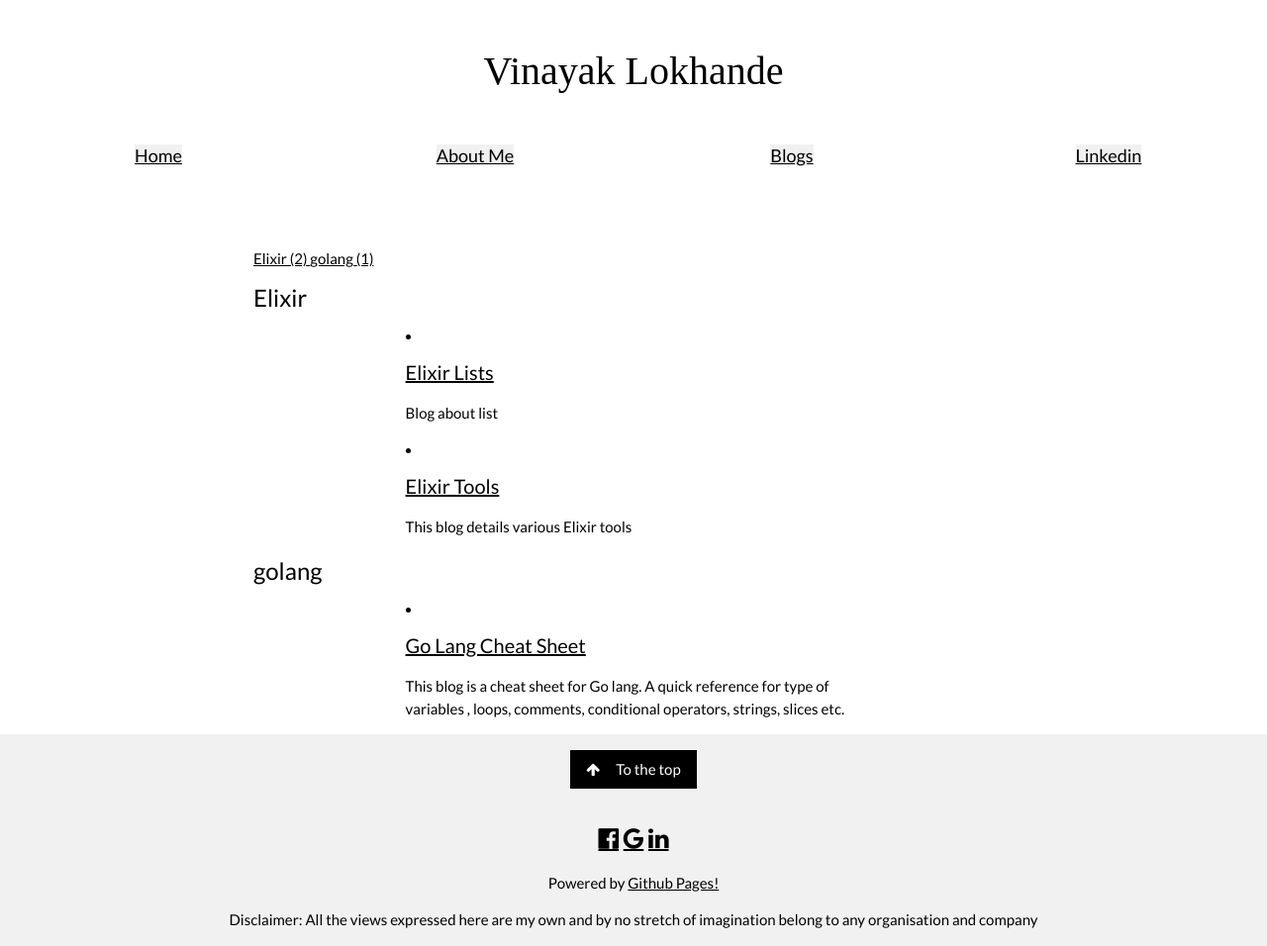
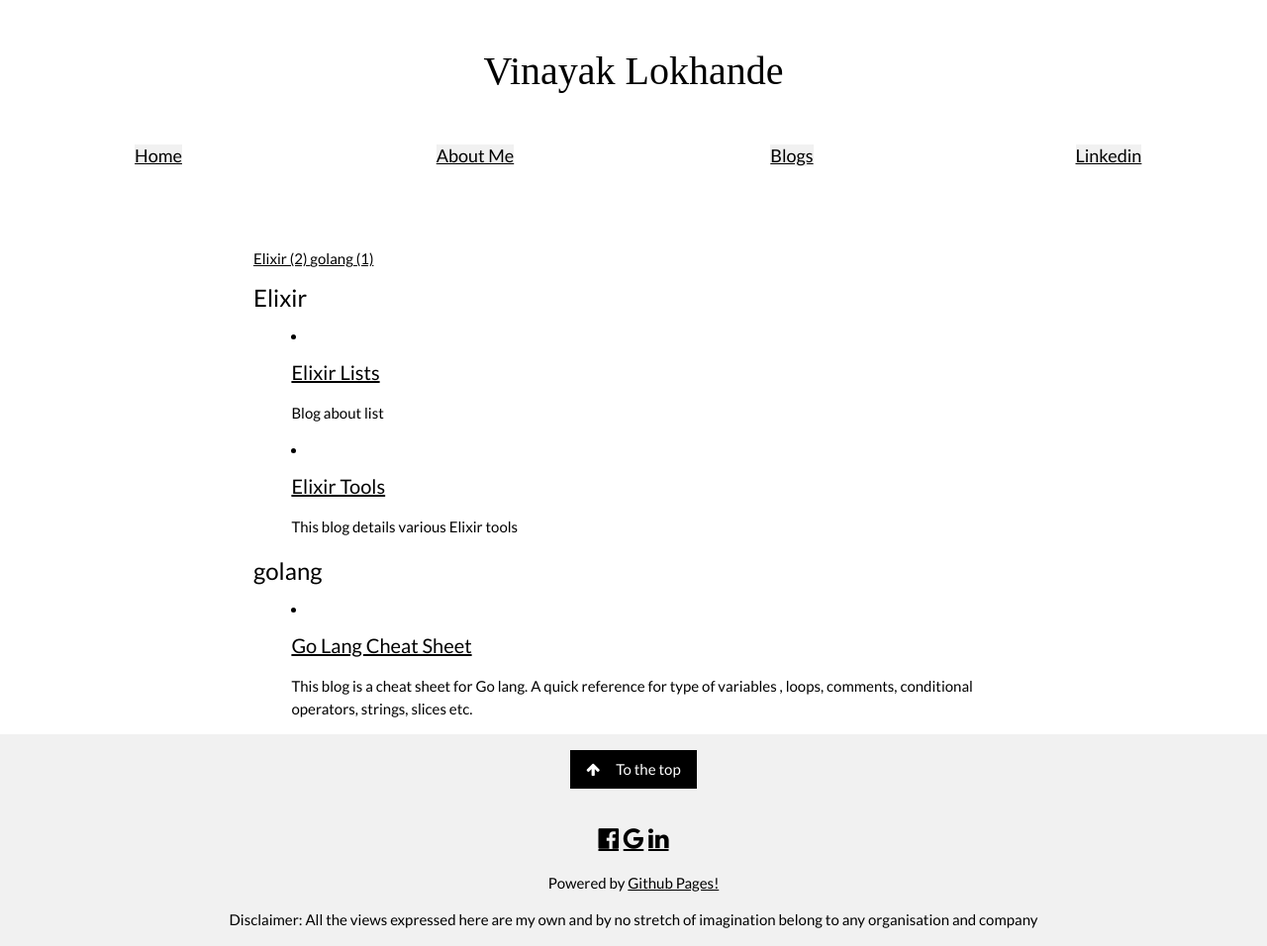
Before and after one commit to vinlok/vinlok.github.io, a Jekyll site: the page built from archivebycategory/index.md, in a window 1280 px wide and 956 px high. Shown: the whole window at 99% size. Built offline with Jekyll 4.4.1, drawn with Linux system fonts in a browser that asks for light colours.

Commit message:
Trying Category 14

```diff
--- a/archivebycategory/index.md
+++ b/archivebycategory/index.md
@@ -22,7 +22,7 @@ sitemap: false
         {% assign sorted_posts = site.posts | sort: 'title' %}
         {% for post in sorted_posts %}
             {%if post.categories contains category[0]%}
-                <li style="margin-left:auto;margin-right:auto;width:60%;">
+                <li style="margin-left:auto;margin-right:auto;width:90%;">
                 <h4>
                     <a href="{{ site.url }}{{ site.baseurl }}{{ post.url }}" title="{{ post.title }}">{{ post.title }}
                     </a>
```
